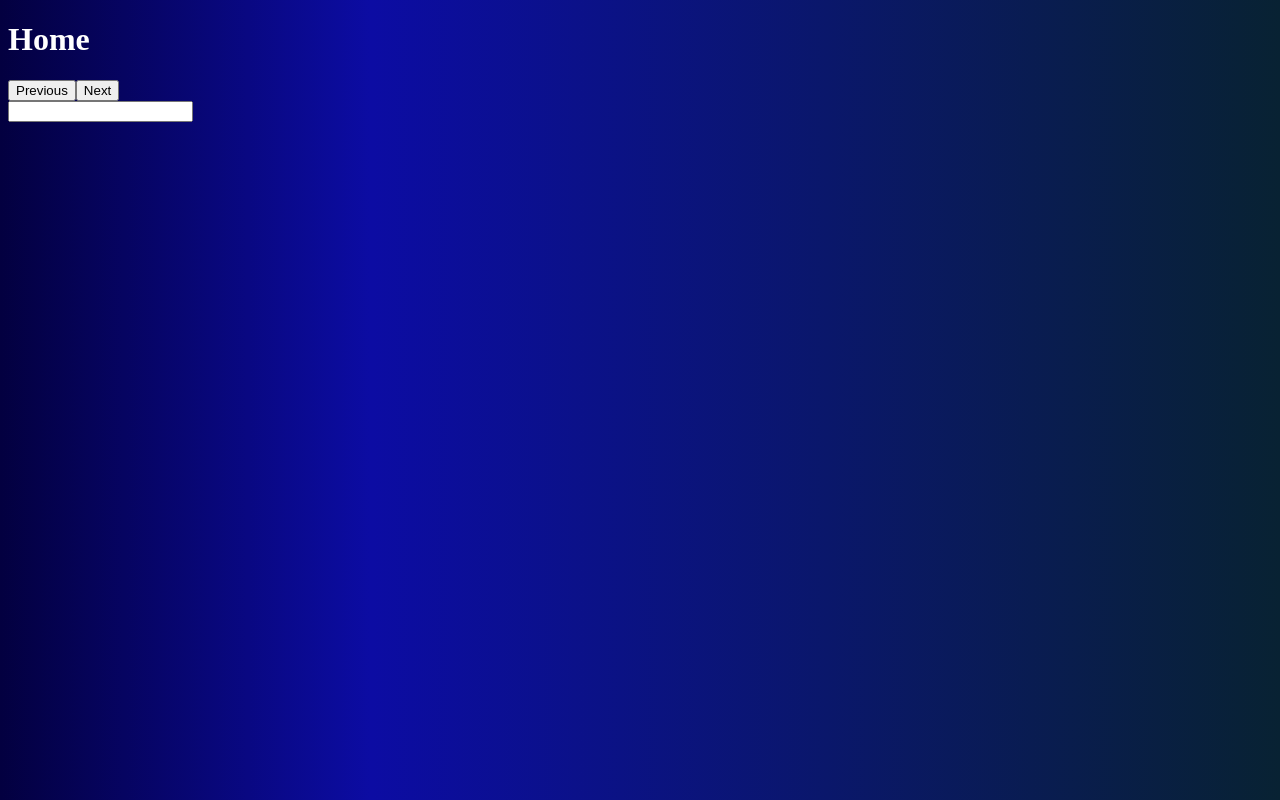
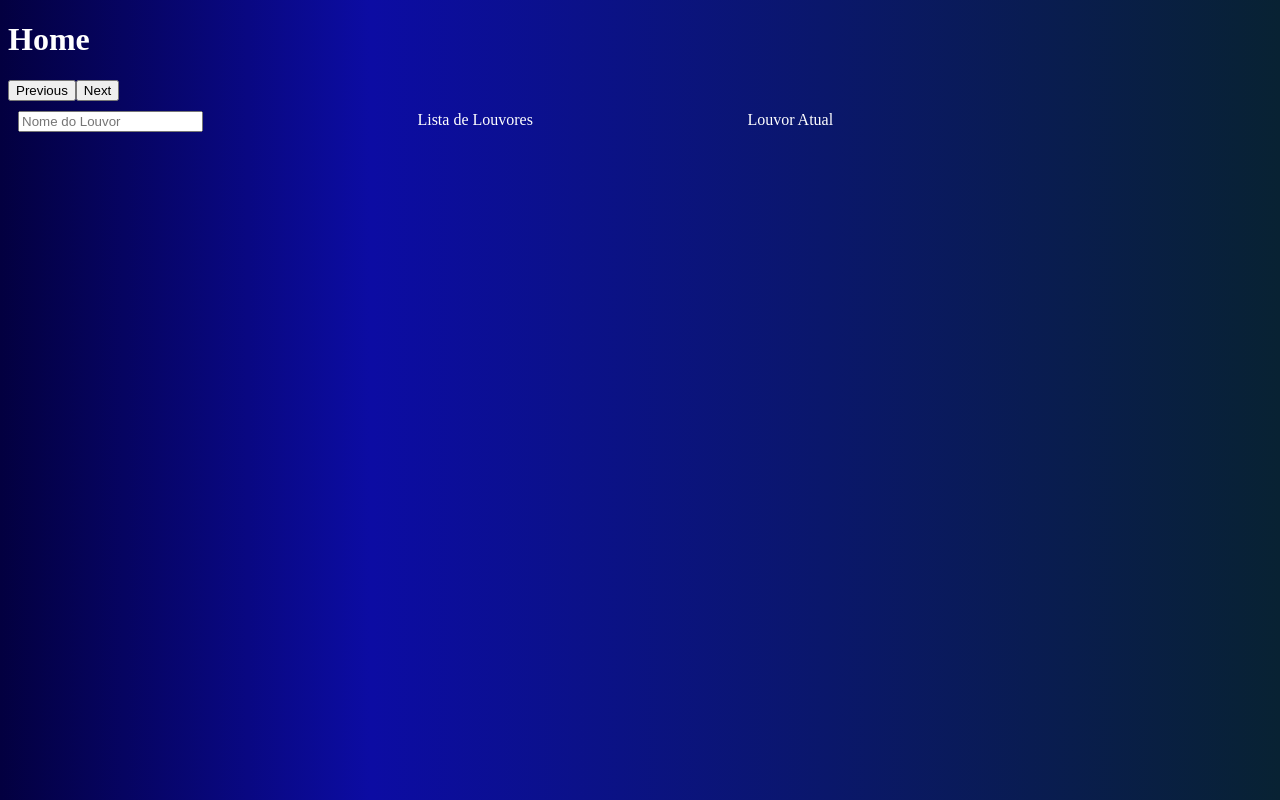
Before and after one commit to arleypadua/churchlide, a React (Create React App) app: page / in a window 1280 px wide. Built offline with nearby package versions, Linux system fonts and the light colour scheme.

Commit message:
adds styling

```diff
--- a/package.json
+++ b/package.json
@@ -10,6 +10,7 @@
     "react-dom": "^18.2.0",
     "react-router-dom": "^6.3.0",
     "react-scripts": "5.0.1",
+    "remixicon": "^2.5.0",
     "web-vitals": "^2.1.4"
   },
   "scripts": {
--- a/src/components/PraiseList.js
+++ b/src/components/PraiseSearch/PraiseSearch.js
@@ -1,6 +1,6 @@
 import React, { useState } from 'react'
-import collections from '../data/collections'
-import { NAVIGATE_ACTION, publishMessage } from '../pubsub/eventPublisher'
+import collections from '../../data/collections'
+import { NAVIGATE_ACTION, publishMessage } from '../../pubsub/eventPublisher'
 
 export default function PraiseList() {
   const [searchText, setSearchText] = useState('')
@@ -29,6 +29,7 @@ export default function PraiseList() {
         <input
           type="text"
           name="searchText"
+          placeholder='Nome do Louvor'
           value={searchText}
           onChange={handleSearchTextChange}
         />
--- /dev/null
+++ b/src/components/PraiseSlideShow/PraiseSlideShow.css
@@ -0,0 +1,68 @@
+.slide_show {
+  height: 100vh;
+  width: 100vw;
+  display: flex;
+  flex-direction: column;
+  align-items: center;
+}
+
+.slide_show h1 {
+  font-size: 2vw;
+}
+
+.slide_show .content {
+  flex: 1;
+
+  display: flex;
+  flex-direction: column;
+  align-items: center;
+}
+
+.slide_show:focus {
+  outline: none;
+}
+
+.slide_verse {
+  font-size: 2vw;
+  line-height: 5vw;
+
+  height: 100%;
+
+  align-items: center;
+  margin-top: auto;
+  margin-bottom: auto;
+  animation: fadeIn 1.5s;
+}
+
+.slide_verse_hidden {
+  display: none;
+}
+
+@keyframes fadeIn {
+  from { opacity: 0; }
+  to { opacity: 1; }
+}
+
+.chave-bis-small {
+  position: relative;
+  padding-top: 10px;
+  padding-bottom: 10px;
+  padding-right: 40px;
+  border-right: 1.5px solid yellow;
+  border-radius: 15px;
+}
+
+.chave-bis-small::after {
+  content: "bis";
+  position: absolute;
+  left: calc(100% + 30px);
+  top: calc(43%);
+
+  font-style: italic;
+  font-size: 2.5vw;
+  color: yellow;
+}
+
+blockquote.chave-bis-small {
+  margin: 0px 0px;
+}
--- a/src/components/SlideShow.js
+++ b/src/components/PraiseSlideShow/PraiseSlideShow.js
@@ -1,20 +1,14 @@
 import { useState, useEffect, useRef } from "react";
-import { onMessage, cleanupListener, NEXT_ACTION, PREVIOUS_ACTION } from '../pubsub/eventPublisher';
+import buildVerseFromContent from "../../helpers/buildVerseFromContent";
+import { onMessage, cleanupListener, NEXT_ACTION, PREVIOUS_ACTION } from '../../pubsub/eventPublisher';
+import './PraiseSlideShow.css'
 
-function buildVerseFrom(content) {
-    const verse = content.split('\n\n')
-    return verse.map((v, index) => ({
-        page: index,
-        lines: v.replace(/(?:\r\n|\r|\n)/g, '<br />'),
-    }))
-}
-
-function SlideShow({ praise }) {
+function PraiseSlideShow({ praise }) {
     const { title, content } = praise;
 
     const [currentPage, setCurrentPage] = useState(0)
     const slideFocusRef = useRef(null)
-    const verse = buildVerseFrom(content)
+    const verse = buildVerseFromContent(content)
 
     function previousSlide() {
         if (currentPage === 0) return
@@ -48,6 +42,10 @@ function SlideShow({ praise }) {
         return () => cleanupListener(handleMessage)
     }, [currentPage])
 
+    useEffect(() => {
+      setCurrentPage(0)
+    }, [title, content])
+
     const handleKeyDown = (e) => {
         if (e.key === 'ArrowLeft') {
             previousSlide()
@@ -74,4 +72,4 @@ function SlideShow({ praise }) {
     );
 }
 
-export default SlideShow
+export default PraiseSlideShow
--- a/src/components/SlideShowEmptyState.js
+++ b/src/components/PraiseSlideShow/SlideShowEmptyState.js
@@ -1,6 +1,10 @@
-import React from 'react'
+import React, { useEffect } from 'react'
 
 export default function SlideShowEmptyState() {
+  useEffect(() => {
+    document.body.classList.add('hide_overflow')
+  }, [])
+
   return (
     <div className="slide_show">
       <h1>Empty State</h1>
--- a/src/components/SlideControls.js
+++ b/src/components/SlideControls/SlideControls.js
@@ -1,5 +1,5 @@
 import React from 'react'
-import { NEXT_ACTION, PREVIOUS_ACTION, publishMessage } from '../pubsub/eventPublisher'
+import { NEXT_ACTION, PREVIOUS_ACTION, publishMessage } from '../../pubsub/eventPublisher'
 
 export default function SlideControls() {
   const handlePrevious = () => {
--- /dev/null
+++ b/src/helpers/buildVerseFromContent.js
@@ -0,0 +1,7 @@
+export default function buildVerseFromContent(content) {
+  const verse = content.split('\n\n')
+  return verse.map((v, index) => ({
+      page: index,
+      lines: v.replace(/(?:\r\n|\r|\n)/g, '<br />'),
+  }))
+}
--- /dev/null
+++ b/src/pages/Home.css
@@ -0,0 +1,17 @@
+.home__content {
+  display: flex;
+  padding: 10px;
+  justify-content: space-between;
+}
+
+.home__content .praise-search {
+  flex-grow: 1;
+}
+
+.home__content .praise-list {
+  flex-grow: 1;
+}
+
+.home__content .current-praise {
+  flex-grow: 2;
+}
--- a/src/pages/Home.js
+++ b/src/pages/Home.js
@@ -1,6 +1,7 @@
-import React from 'react'
-import PraiseList from '../components/PraiseList'
-import SlideControls from '../components/SlideControls'
+import React from "react"
+import PraiseSearch from "../components/PraiseSearch/PraiseSearch"
+import SlideControls from "../components/SlideControls/SlideControls"
+import "./Home.css"
 
 export default function Home() {
 
@@ -8,7 +9,11 @@ export default function Home() {
     <>
       <h1>Home</h1>
       <SlideControls />
-      <PraiseList />
+      <main className="home__content">
+        <div className="praise-search"><PraiseSearch /></div>
+        <div className="praise-list">Lista de Louvores</div>
+        <div className="current-praise">Louvor Atual</div>
+      </main>
     </>
   )
 }
--- a/src/pages/Stage.js
+++ b/src/pages/Stage.js
@@ -1,11 +1,11 @@
 import React, { useEffect, useState } from 'react'
 import { useNavigate, useParams } from 'react-router-dom'
-import SlideShow from '../components/SlideShow'
-import SlideShowEmptyState from '../components/SlideShowEmptyState'
+import PraiseSlideShow from '../components/PraiseSlideShow/PraiseSlideShow'
+import SlideShowEmptyState from '../components/PraiseSlideShow/SlideShowEmptyState'
 import collections from '../data/collections'
 import { cleanupListener, NAVIGATE_ACTION, onMessage } from '../pubsub/eventPublisher'
 
-export default function PraiseSlideShow() {
+export default function Stage() {
   const navigate = useNavigate()
   const { collectionName, praiseName } = useParams()
   const [praise, setPraise] = useState(undefined)
@@ -33,7 +33,7 @@ export default function PraiseSlideShow() {
     <>
       {
         praise
-          ? <SlideShow praise={praise} />
+          ? <PraiseSlideShow praise={praise} />
           : <SlideShowEmptyState />
       }
     </>
--- a/src/style.css
+++ b/src/style.css
@@ -11,71 +11,6 @@ html {
     box-sizing: inherit;
 }
 
-.slide_show {
-    height: 100vh;
-    width: 100vw;
-    display: flex;
-    flex-direction: column;
-    align-items: center;
-}
-
 .hide_overflow {
     overflow: hidden;
 }
-
-.slide_show h1 {
-    font-size: 2vw;
-}
-
-.slide_show .content {
-    flex: 1;
-
-    display: flex;
-    flex-direction: column;
-    align-items: center;
-}
-
-.slide_show:focus {
-    outline: none;
-}
-
-.slide_verse {
-    font-size: 2vw;
-    line-height: 5vw;
-
-    height: 100%;
-
-    align-items: center;
-    margin-top: auto;
-    margin-bottom: auto;
-    animation: fadeIn 1.5s;
-}
-
-.slide_verse_hidden {
-    display: none;
-}
-
-@keyframes fadeIn {
-    from { opacity: 0; }
-    to { opacity: 1; }
-}
-
-.chave-bis-small {
-    position: relative;
-    padding-top: 10px;
-    padding-bottom: 10px;
-    padding-right: 40px;
-    border-right: 1.5px solid yellow;
-    border-radius: 15px;
-}
-
-.chave-bis-small::after {
-    content: "bis";
-    position: absolute;
-    left: calc(100% + 30px);
-    top: calc(43%);
-
-    font-style: italic;
-    font-size: 2.5vw;
-    color: yellow;
-}
```
Also changed, not shown: 1 other file (tests, documents, lock files or other folders).
